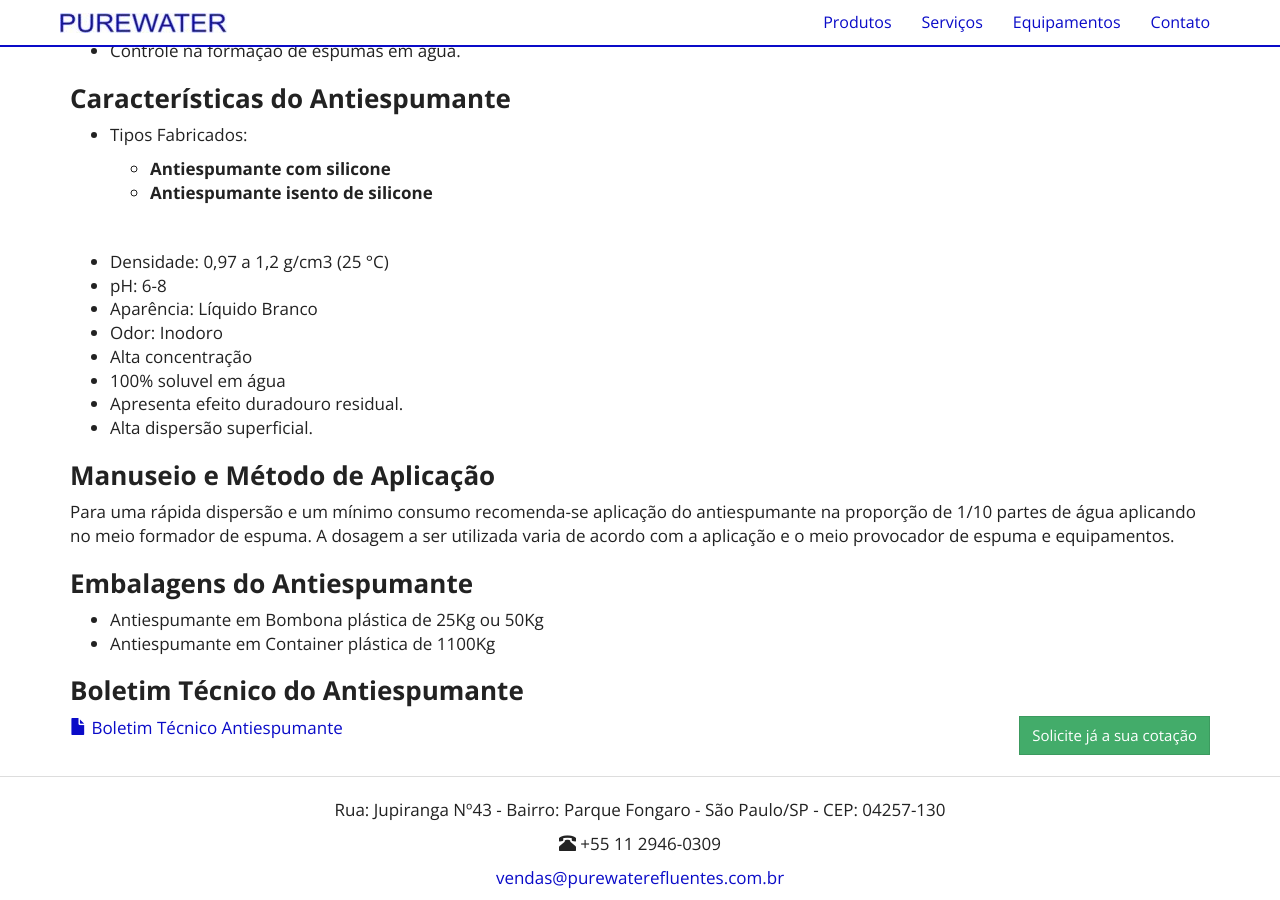
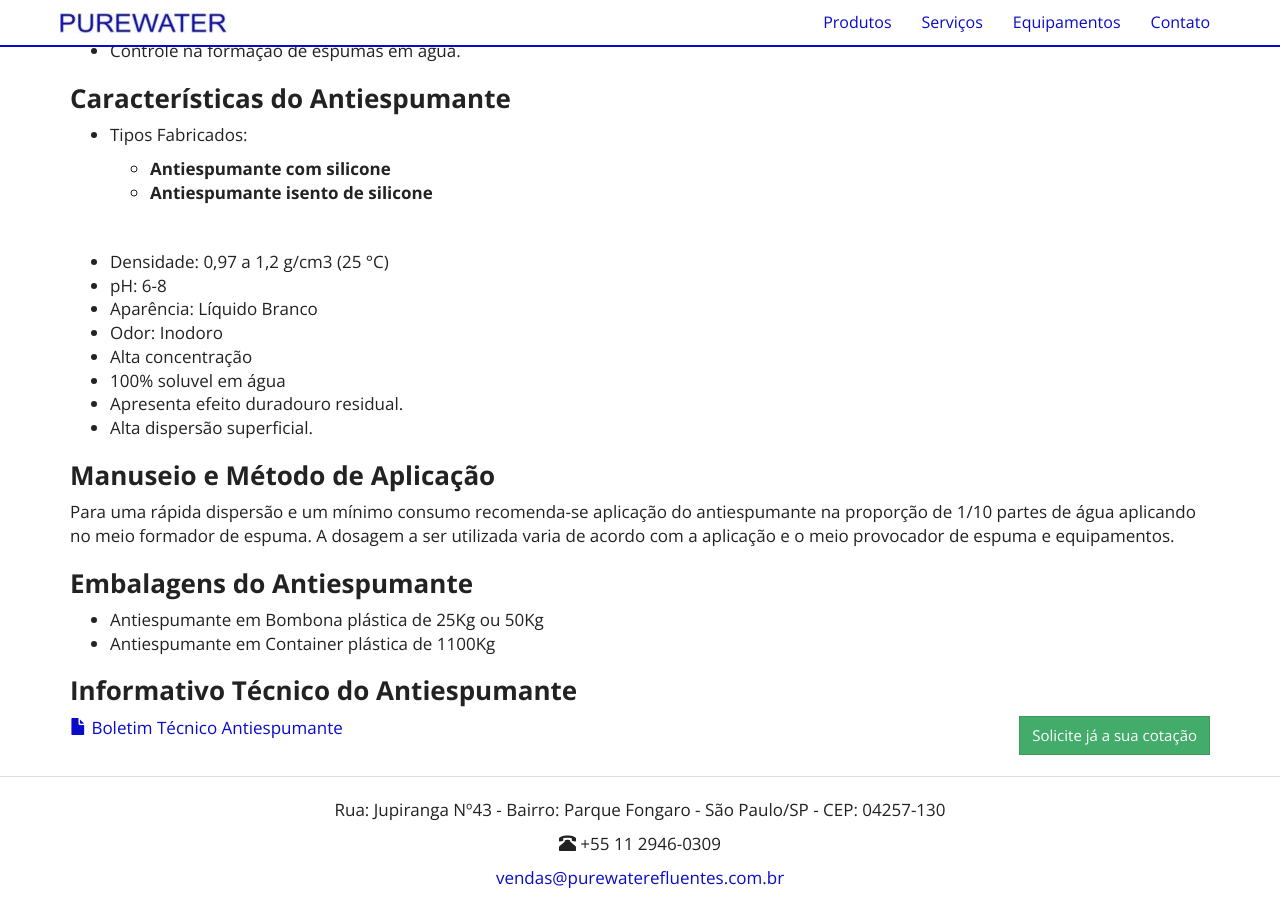
Before and after one commit to purewaterefluentes/purewaterefluentes.github.io, a Jekyll site: the page built from produtos/antiespumante.md, in a window 1280 px wide and 900 px high, scrolled down 853 px. Built offline with Jekyll 4.4.1, drawn with Linux system fonts in a browser that asks for light colours; nearby versions of some CDN libraries; library files that are not in the unit come from our copies.

Commit message:
Update antiespumante.md

```diff
--- a/produtos/antiespumante.md
+++ b/produtos/antiespumante.md
@@ -50,7 +50,7 @@ Para uma rápida dispersão e um mínimo consumo recomenda-se aplicação do ant
 - Antiespumante em Bombona plástica de 25Kg ou 50Kg
 - Antiespumante em Container plástica de 1100Kg
 
-### **Boletim Técnico do Antiespumante**
+### **Informativo Técnico do Antiespumante**
 
 {% include purewater/link-boletim.html
    label="Boletim Técnico Antiespumante"
```
